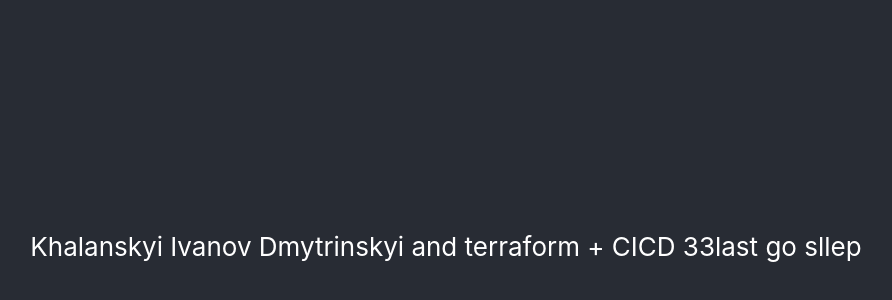
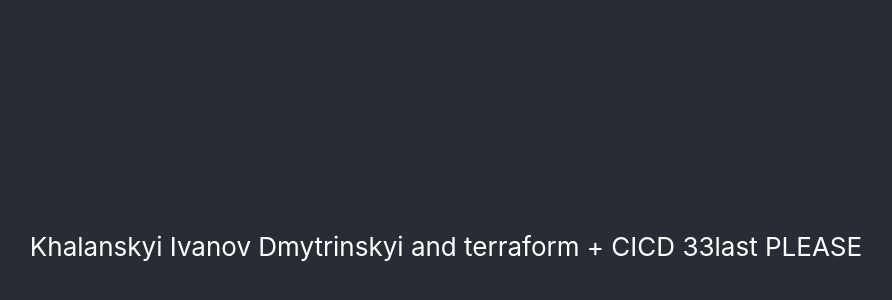
Before and after one commit to OKhalanskyi/infrastructure-lab4, a React (Create React App) app: page / in a window 1280 px wide. Shown: the part 154-454 px from the top of the page, without its empty margins (194-1086 px from the left). Built offline with nearby package versions, Linux system fonts and the light colour scheme.

Commit message:
commit 28

```diff
--- a/src/App.tsx
+++ b/src/App.tsx
@@ -11,7 +11,7 @@
         and terraform
         + CICD
           33last
-        go sllep
+        PLEASE
       </header>
     </div>
   );
```
Also changed, not shown: 1 other file (tests, documents, lock files or other folders).
